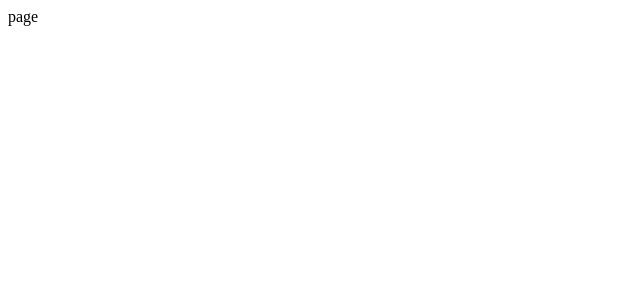
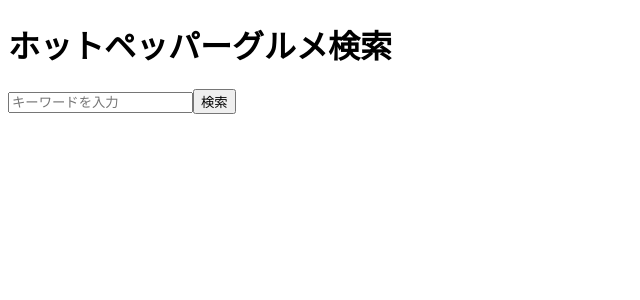
Before and after one commit to dango-the-world/gourmet-search-app, a Next.js app: page / in a window 1280 px wide. Shown: the top 300 px of the page, without its empty margins (0-640 px from the left). Built offline with nearby package versions, Linux system fonts and the light colour scheme.

Commit message:
add: API疎通確認

```diff
--- /dev/null
+++ b/src/app/_components/ApiTest.tsx
@@ -0,0 +1,38 @@
+"use client";
+
+import { useState } from "react";
+
+export default function ApiTest() {
+  const [keyword, setKeyword] = useState("");
+  const [results, setResults] = useState<any[]>([]);
+
+  const handleSearch = async () => {
+    const response = await fetch(
+      `/api/search?keyword=${encodeURIComponent(keyword)}`
+    );
+    const data = await response.json();
+
+    if (data.results) {
+      setResults(data.results.shop);
+    }
+  };
+
+  return (
+    <div>
+      <h1>ホットペッパーグルメ検索</h1>
+      <input
+        type="text"
+        value={keyword}
+        onChange={(e) => setKeyword(e.target.value)}
+        placeholder="キーワードを入力"
+      />
+      <button onClick={handleSearch}>検索</button>
+
+      <ul>
+        {results.map((shop) => (
+          <li key={shop.id}>{shop.name}</li>
+        ))}
+      </ul>
+    </div>
+  );
+}
--- /dev/null
+++ b/src/app/api/search/route.ts
@@ -0,0 +1,27 @@
+import { NextResponse } from "next/server";
+
+export async function GET(request: Request) {
+  const { searchParams } = new URL(request.url);
+  const keyword = searchParams.get("keyword") || "";
+  const apiKey = process.env.HOTPEPPER_API_KEY;
+
+  const apiUrl = `https://webservice.recruit.co.jp/hotpepper/gourmet/v1/?key=${apiKey}&keyword=${encodeURIComponent(
+    keyword
+  )}&format=json`;
+
+  console.log(`Requesting URL: ${apiUrl}`);
+
+  try {
+    const response = await fetch(apiUrl);
+    const data = await response.json();
+
+    console.log(`Requesting URL: ${apiUrl}`);
+
+    return NextResponse.json(data);
+  } catch (error: unknown) {
+    return NextResponse.json(
+      { error: "Failed to fetch data" },
+      { status: 500 }
+    );
+  }
+}
--- a/src/app/page.tsx
+++ b/src/app/page.tsx
@@ -1,7 +1,12 @@
 import React from "react";
+import ApiTest from "./_components/ApiTest";
 
 const page = () => {
-  return <div>page</div>;
+  return (
+    <>
+      <ApiTest />
+    </>
+  );
 };
 
 export default page;
```
